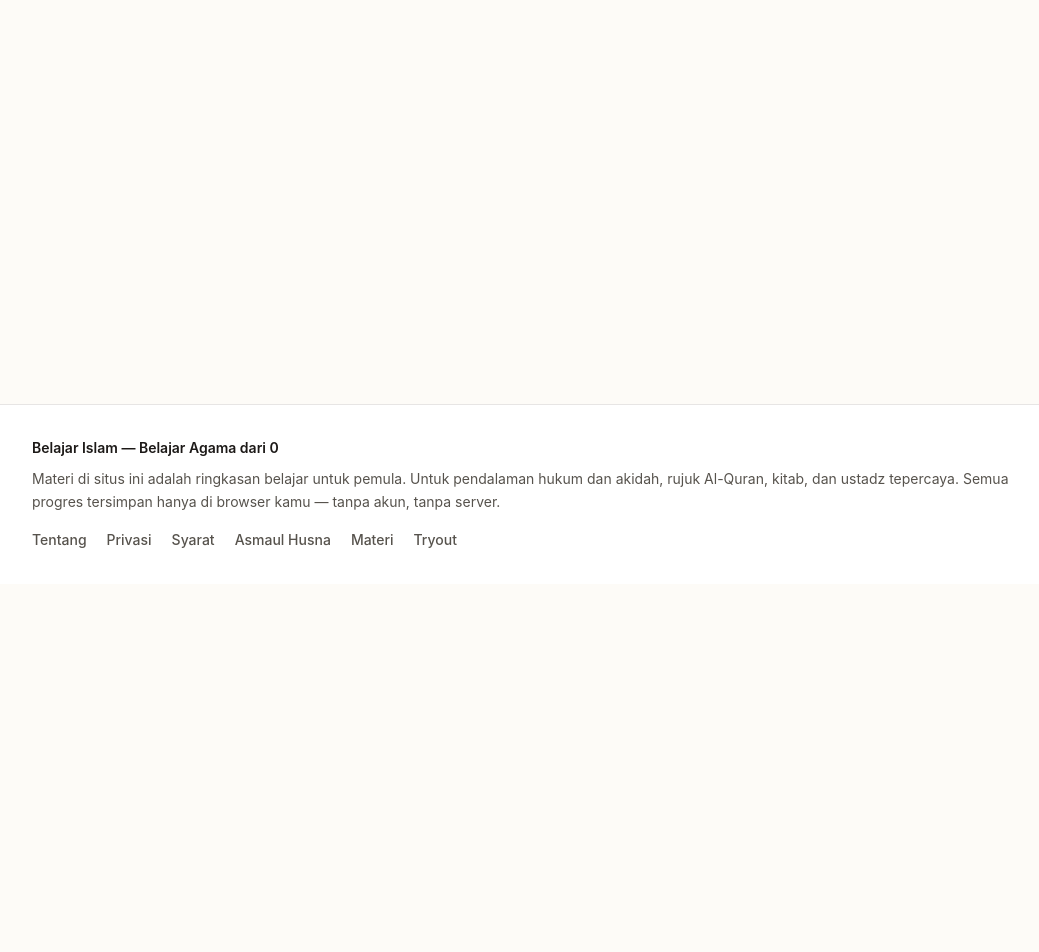
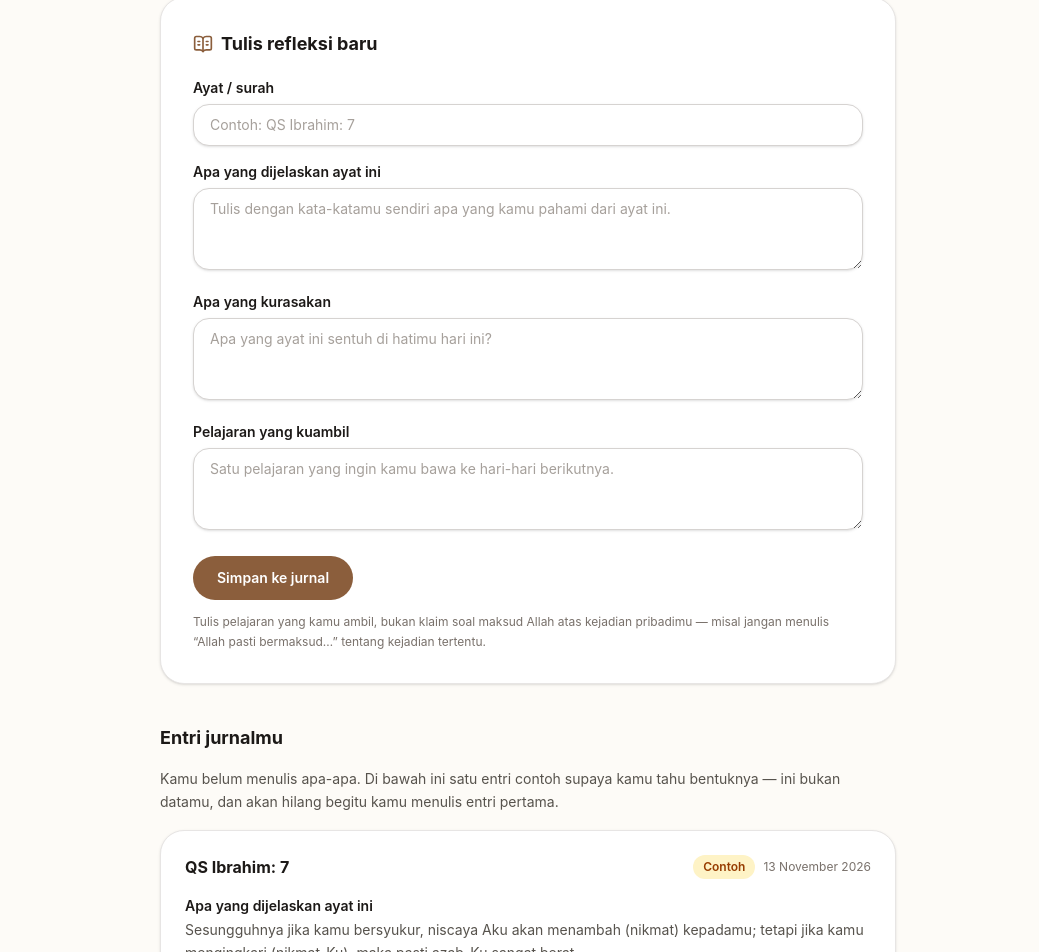
Before and after one commit to chndrwali/belajar-islam, a Next.js app: page /jurnal in a window 1280 px wide. Shown: the part 216-1168 px from the top of the page, without its empty margins (112-1151 px from the left). Before the commit the page ends 800 px from the top, so only its background shows below. Built offline with nearby package versions, Linux system fonts and the light colour scheme.

Commit message:
Belajar Islam v1: komponen: components/islam/jurnal-client.tsx

```diff
--- /dev/null
+++ b/components/islam/jurnal-client.tsx
@@ -0,0 +1,202 @@
+"use client";
+
+import { useState } from "react";
+import { BookOpenText, Trash2 } from "lucide-react";
+import type { JournalEntry } from "@/lib/islam/types";
+import { EXAMPLE_JOURNAL_ENTRY, useProgress } from "@/lib/islam/progress";
+
+function formatDate(iso: string): string {
+  const d = new Date(iso);
+  if (Number.isNaN(d.getTime())) return iso;
+  return d.toLocaleDateString("id-ID", { day: "numeric", month: "long", year: "numeric" });
+}
+
+function JournalCard({
+  entry,
+  isExample,
+  onDelete,
+}: {
+  entry: JournalEntry;
+  isExample?: boolean;
+  onDelete?: () => void;
+}) {
+  return (
+    <article className="rounded-3xl border border-stone-200 bg-white p-6 shadow-sm">
+      <div className="flex flex-wrap items-center justify-between gap-2">
+        <h3 className="font-bold">{entry.ayah}</h3>
+        <span className="flex items-center gap-2 text-xs text-stone-500">
+          {isExample ? (
+            <span className="rounded-full bg-amber-100 px-2.5 py-1 font-semibold text-amber-800">
+              Contoh
+            </span>
+          ) : null}
+          {formatDate(entry.date)}
+        </span>
+      </div>
+      <dl className="mt-4 space-y-3 text-sm leading-relaxed">
+        <div>
+          <dt className="font-semibold text-stone-900">Apa yang dijelaskan ayat ini</dt>
+          <dd className="mt-0.5 text-stone-600">{entry.whatItSays}</dd>
+        </div>
+        <div>
+          <dt className="font-semibold text-stone-900">Apa yang kurasakan</dt>
+          <dd className="mt-0.5 text-stone-600">{entry.whatIFeel}</dd>
+        </div>
+        <div>
+          <dt className="font-semibold text-stone-900">Pelajaran yang kuambil</dt>
+          <dd className="mt-0.5 text-stone-600">{entry.lesson}</dd>
+        </div>
+      </dl>
+      {onDelete ? (
+        <button
+          type="button"
+          onClick={onDelete}
+          className="mt-4 inline-flex items-center gap-1.5 rounded-full border border-red-200 bg-red-50 px-3 py-1.5 text-xs font-semibold text-red-700 hover:bg-red-100"
+        >
+          <Trash2 className="h-3.5 w-3.5" /> Hapus entri ini
+        </button>
+      ) : null}
+    </article>
+  );
+}
+
+export function JurnalClient() {
+  const { progress, update } = useProgress();
+  const [ayah, setAyah] = useState("");
+  const [whatItSays, setWhatItSays] = useState("");
+  const [whatIFeel, setWhatIFeel] = useState("");
+  const [lesson, setLesson] = useState("");
+  const [saved, setSaved] = useState(false);
+
+  function submit(e: React.FormEvent) {
+    e.preventDefault();
+    if (!ayah.trim() || !whatItSays.trim() || !whatIFeel.trim() || !lesson.trim()) return;
+    const entry: JournalEntry = {
+      id: `${Date.now()}-${Math.random().toString(36).slice(2, 8)}`,
+      date: new Date().toISOString(),
+      ayah: ayah.trim(),
+      whatItSays: whatItSays.trim(),
+      whatIFeel: whatIFeel.trim(),
+      lesson: lesson.trim(),
+    };
+    update((p) => ({ ...p, journal: [entry, ...p.journal] }));
+    setAyah("");
+    setWhatItSays("");
+    setWhatIFeel("");
+    setLesson("");
+    setSaved(true);
+  }
+
+  const inputCls =
+    "w-full rounded-2xl border border-stone-300 bg-white px-4 py-2.5 text-sm shadow-sm outline-none placeholder:text-stone-400 focus:border-coklat focus:ring-2 focus:ring-coklat/20";
+
+  return (
+    <div>
+      <form
+        onSubmit={submit}
+        className="rounded-3xl border border-stone-200 bg-white p-6 shadow-sm sm:p-8"
+      >
+        <h2 className="flex items-center gap-2 text-lg font-bold">
+          <BookOpenText className="h-5 w-5 text-coklat" /> Tulis refleksi baru
+        </h2>
+        <div className="mt-5 space-y-4">
+          <div>
+            <label htmlFor="jurnal-ayah" className="mb-1.5 block text-sm font-semibold">
+              Ayat / surah
+            </label>
+            <input
+              id="jurnal-ayah"
+              value={ayah}
+              onChange={(e) => setAyah(e.target.value)}
+              placeholder="Contoh: QS Ibrahim: 7"
+              className={inputCls}
+              required
+            />
+          </div>
+          <div>
+            <label htmlFor="jurnal-isi" className="mb-1.5 block text-sm font-semibold">
+              Apa yang dijelaskan ayat ini
+            </label>
+            <textarea
+              id="jurnal-isi"
+              value={whatItSays}
+              onChange={(e) => setWhatItSays(e.target.value)}
+              rows={3}
+              placeholder="Tulis dengan kata-katamu sendiri apa yang kamu pahami dari ayat ini."
+              className={inputCls}
+              required
+            />
+          </div>
+          <div>
+            <label htmlFor="jurnal-rasa" className="mb-1.5 block text-sm font-semibold">
+              Apa yang kurasakan
+            </label>
+            <textarea
+              id="jurnal-rasa"
+              value={whatIFeel}
+              onChange={(e) => setWhatIFeel(e.target.value)}
+              rows={3}
+              placeholder="Apa yang ayat ini sentuh di hatimu hari ini?"
+              className={inputCls}
+              required
+            />
+          </div>
+          <div>
+            <label htmlFor="jurnal-pelajaran" className="mb-1.5 block text-sm font-semibold">
+              Pelajaran yang kuambil
+            </label>
+            <textarea
+              id="jurnal-pelajaran"
+              value={lesson}
+              onChange={(e) => setLesson(e.target.value)}
+              rows={3}
+              placeholder="Satu pelajaran yang ingin kamu bawa ke hari-hari berikutnya."
+              className={inputCls}
+              required
+            />
+          </div>
+        </div>
+        <button
+          type="submit"
+          className="mt-5 rounded-full bg-coklat px-6 py-3 text-sm font-semibold text-white hover:bg-coklat-dark"
+        >
+          Simpan ke jurnal
+        </button>
+        {saved ? (
+          <p className="mt-3 text-sm font-medium text-emerald-700">
+            Entri tersimpan di browser kamu.
+          </p>
+        ) : null}
+        <p className="mt-3 text-xs leading-relaxed text-stone-500">
+          Tulis pelajaran yang kamu ambil, bukan klaim soal maksud Allah atas kejadian pribadimu
+          — misal jangan menulis “Allah pasti bermaksud…” tentang kejadian tertentu.
+        </p>
+      </form>
+
+      <div className="mt-10">
+        <h2 className="text-lg font-bold">Entri jurnalmu</h2>
+        {progress.journal.length === 0 ? (
+          <div className="mt-4">
+            <p className="mb-4 text-sm leading-relaxed text-stone-600">
+              Kamu belum menulis apa-apa. Di bawah ini satu entri contoh supaya kamu tahu
+              bentuknya — ini bukan datamu, dan akan hilang begitu kamu menulis entri pertama.
+            </p>
+            <JournalCard entry={EXAMPLE_JOURNAL_ENTRY} isExample />
+          </div>
+        ) : (
+          <div className="mt-4 space-y-4">
+            {progress.journal.map((entry) => (
+              <JournalCard
+                key={entry.id}
+                entry={entry}
+                onDelete={() =>
+                  update((p) => ({ ...p, journal: p.journal.filter((j) => j.id !== entry.id) }))
+                }
+              />
+            ))}
+          </div>
+        )}
+      </div>
+    </div>
+  );
+}
```
